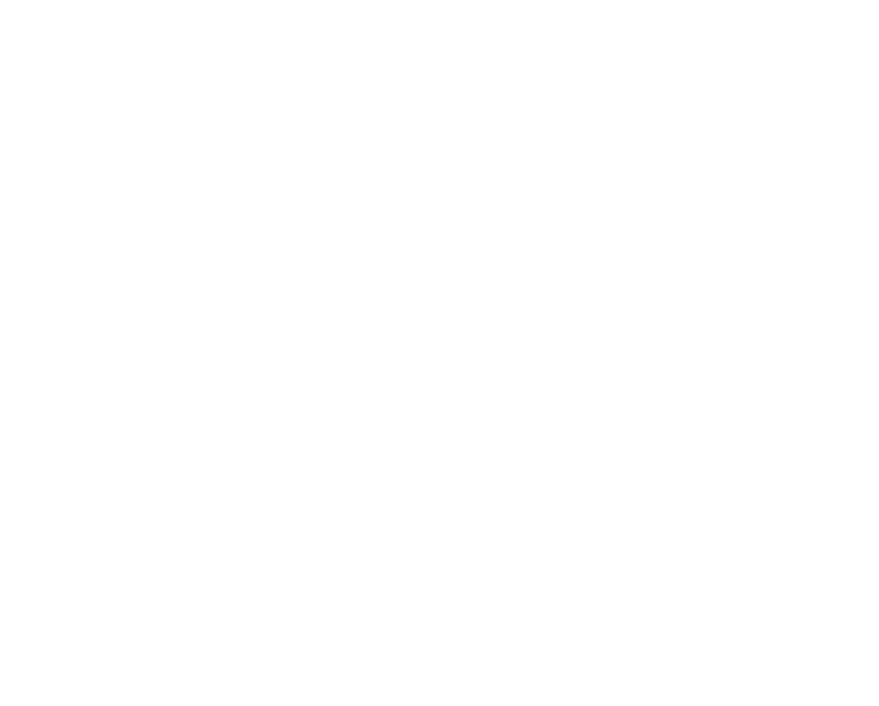
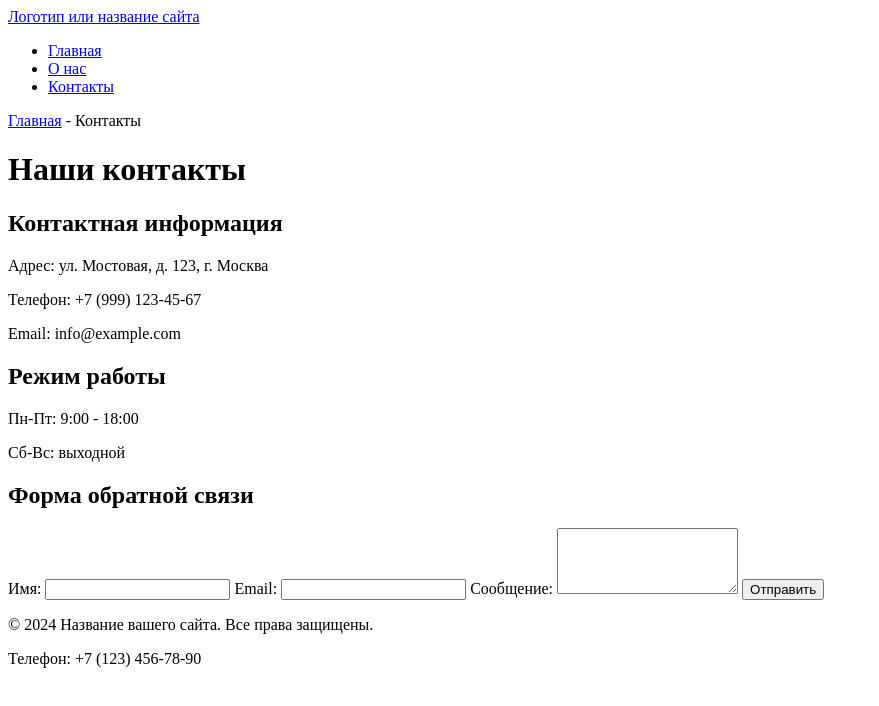
Before and after one commit to Vikki67i/my-awesome-project, a plain HTML site: page contacts.html in a window 1280 px wide. Shown: the whole page, without its empty margins (0-879 px from the left). Drawn offline with Linux system fonts and the light colour scheme.

Commit message:
feat: add semantic markup, navigation and anchor links

```diff
--- a/about.html
+++ b/about.html
@@ -0,0 +1,44 @@
+<!DOCTYPE html>
+<html lang="ru">
+<head>
+    <meta charset="UTF-8">
+    <meta name="viewport" content="width=device-width, initial-scale=1.0">
+    <title>О нас - Мой awesome проект</title>
+    <meta name="description" content="Узнайте больше о нашей компании">
+    <link rel="icon" href="./assets/favicon.ico" type="image/x-icon">
+</head>
+<body>
+    <header>
+        <a href="index.html">Мой Awesome Сайт</a>
+        <nav>
+            <ul>
+                <li><a href="index.html">Главная</a></li>
+                <li><a href="about.html">О нас</a></li>
+                <li><a href="contacts.html">Контакты</a></li>
+            </ul>
+        </nav>
+    </header>
+
+    <main>
+        <nav aria-label="Хлебные крошки">
+            <a href="index.html">Главная</a> - <span>О нас</span>
+        </nav>
+
+        <h1>О нашей компании</h1>
+
+        <section>
+            <h2>Наша история</h2>
+            <p>Мы начали свою деятельность в 2025 году...</p>
+        </section>
+
+        <section>
+            <h2>Наша команда</h2>
+            <p>Наша команда состоит из профессионалов...</p>
+        </section>
+    </main>
+
+    <footer>
+        <p>© 2025 Мой Awesome Сайт. Все права защищены.</p>
+    </footer>
+</body>
+</html>
--- a/contacts.html
+++ b/contacts.html
@@ -0,0 +1,73 @@
+<!DOCTYPE html>
+<html lang="ru">
+<head>
+    <meta charset="UTF-8">
+    <meta name="viewport" content="width=device-width, initial-scale=1.0">
+    <title>Контакты - Название вашего сайта</title>
+    <meta name="description" content="Свяжитесь с нами для сотрудничества и получения дополнительной информации">
+    <link rel="icon" href="../assets/favicon.ico" type="image/x-icon">
+</head>
+<body>
+    <!-- Шапка сайта -->
+    <header>
+        <a href="index.html">Логотип или название сайта</a>
+        <!-- Главное меню навигации -->
+        <nav>
+            <ul>
+                <li><a href="index.html">Главная</a></li>
+                <li><a href="about.html">О нас</a></li>
+                <li><a href="contacts.html">Контакты</a></li>
+            </ul>
+        </nav>
+    </header>
+
+    <!-- Уникальное основное содержимое страницы -->
+    <main>
+        <!-- Простые "хлебные крошки" -->
+        <nav aria-label="Хлебные крошки">
+            <a href="index.html">Главная</a> -
+            <span>Контакты</span>
+        </nav>
+
+        <h1>Наши контакты</h1>
+
+        <!-- Секция 1 -->
+        <section id="contact-info">
+            <h2>Контактная информация</h2>
+            <p>Адрес: ул. Мостовая, д. 123, г. Москва</p>
+            <p>Телефон: +7 (999) 123-45-67</p>
+            <p>Email: info@example.com</p>
+        </section>
+
+        <!-- Секция 2 -->
+        <section id="schedule">
+            <h2>Режим работы</h2>
+            <p>Пн-Пт: 9:00 - 18:00</p>
+            <p>Сб-Вс: выходной</p>
+        </section>
+
+        <!-- Секция 3 -->
+        <section id="feedback">
+            <h2>Форма обратной связи</h2>
+            <form>
+                <label for="name">Имя:</label>
+                <input type="text" id="name" name="name" required>
+
+                <label for="email">Email:</label>
+                <input type="email" id="email" name="email" required>
+
+                <label for="message">Сообщение:</label>
+                <textarea id="message" name="message" rows="4" required></textarea>
+
+                <button type="submit">Отправить</button>
+            </form>
+        </section>
+    </main>
+
+    <!-- Подвал сайта -->
+    <footer>
+        <p>&copy; 2024 Название вашего сайта. Все права защищены.</p>
+        <p>Телефон: +7 (123) 456-78-90</p>
+    </footer>
+</body>
+</html>
```
Also changed, not shown: index.html (+39 -6 lines).
